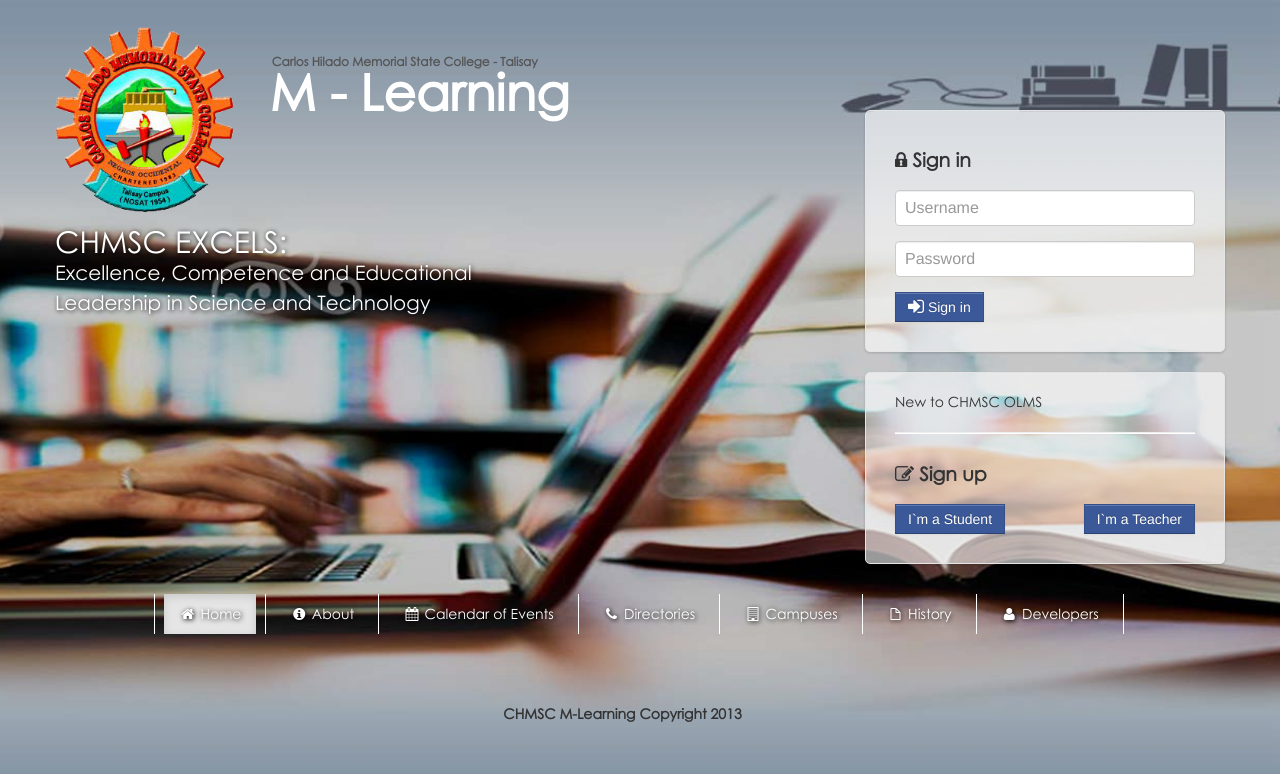
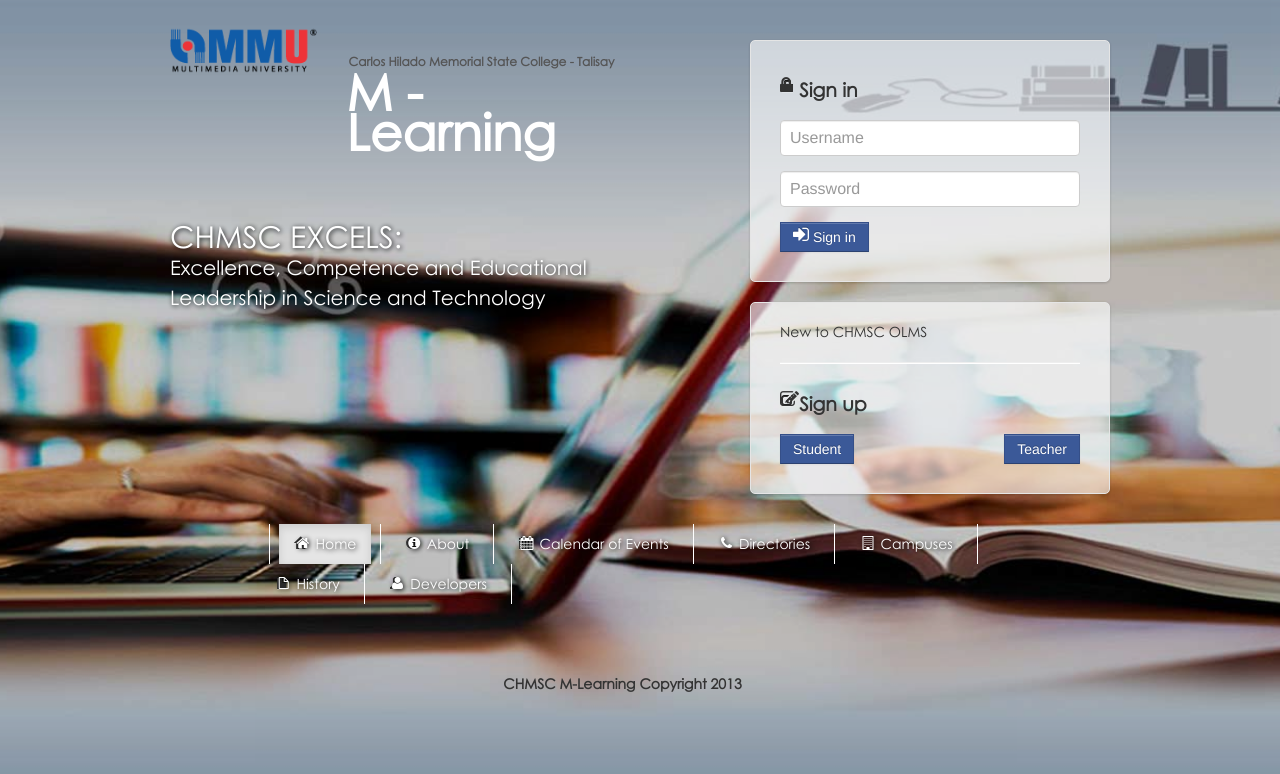
Before and after one commit to Wan-glitch/TIS2151, a PHP site: page / in a window 1280 px wide. Shown: the top 774 px of the page. Run offline with PHP 8.4, Linux system fonts and the light colour scheme; data comes from the database, SQL or seed files in the repository; some libraries are stand-ins or nearby versions.

Commit message:
initial update

```diff
--- a/downloadable_student.php
+++ b/downloadable_student.php
@@ -113,7 +113,6 @@
                         <!-- /block -->
                     </div>
                 </div>
-				<?php include('downloadable_sidebar_student.php'); ?>
             </div>
 		<?php include('footer.php'); ?>
         </div>
--- a/login_form.php
+++ b/login_form.php
@@ -1,4 +1,6 @@
-			<form id="login_form1" class="form-signin" method="post">
+<link href="https://mmls2.mmu.edu.my/bootstrap/css/bootstrap.min.css" rel="stylesheet">
+<style type="text/css">@font-face { font-family: Roboto; src: url("chrome-extension://mcgbeeipkmelnpldkobichboakdfaeon/css/Roboto-Regular.ttf"); }</style>
+				<form id="login_form1" class="form-signin" method="post">
 						<h3 class="form-signin-heading"><i class="icon-lock"></i> Sign in</h3>
 						<input type="text" class="input-block-level" id="username" name="username" placeholder="Username" required>
 						<input type="password" class="input-block-level" id="password" name="password" placeholder="Password" required>
@@ -40,13 +42,14 @@
 							});
 						});
 						</script>
+
 			<div id="button_form" class="form-signin" >
 			New to CHMSC OLMS
 			<hr>
 				<h3 class="form-signin-heading"><i class="icon-edit"></i> Sign up</h3>
-				<button data-placement="top" title="Sign In as Student" id="signin_student" onclick="window.location='signup_student.php'" id="btn_student" name="login" class="btn btn-info" type="submit">I`m a Student</button>
+				<button data-placement="top" title="Sign In as Student" id="signin_student" onclick="window.location='signup_student.php'" id="btn_student" name="login" class="btn btn-info" type="submit">Student</button>
 				<div class="pull-right">
-					<button data-placement="top" title="Sign In as Teacher" id="signin_teacher" onclick="window.location='signup_teacher.php'" name="login" class="btn btn-info" type="submit">I`m a Teacher</button>
+					<button data-placement="top" title="Sign In as Teacher" id="signin_teacher" onclick="window.location='signup_teacher.php'" name="login" class="btn btn-info" type="submit">Teacher</button>
 				</div>
 			</div>
 														<script type="text/javascript">
--- a/my_classmates.php
+++ b/my_classmates.php
@@ -34,7 +34,7 @@
                             </div>
                             <div class="block-content collapse in">
                                 <div class="span12">
-									<ul	 id="da-thumbs" class="da-thumbs">
+									<ul	 id="da-thumbs" class="w3-ul w3-hoverable">
 										    <?php
 
 
```
Also changed, not shown: backpack_sidebar.php (+1 -8 lines), deleted file/student_message_sidebar.php (renamed from student_message_sidebar.php, +1 -7 lines), student_notification_sidebar.php (+1 -8 lines), student_sidebar.php (+1 -8 lines), admin/images/Logo.png, deleted file/downloadable_sidebar.php (renamed from downloadable_sidebar.php), deleted file/downloadable_sidebar_student.php (renamed from downloadable_sidebar_student.php), deleted file/send_message.php (renamed from send_message.php), deleted file/send_message_student.php (renamed from send_message_student.php), deleted file/send_message_student_to_student.php (renamed from send_message_student_to_student.php), deleted file/send_message_teacher_to_student.php (renamed from send_message_teacher_to_student.php), deleted file/sent_message.php (renamed from sent_message.php), deleted file/sent_message_student.php (renamed from sent_message_student.php), deleted file/student_message.php (renamed from student_message.php), 1 more files, 1 other file.
